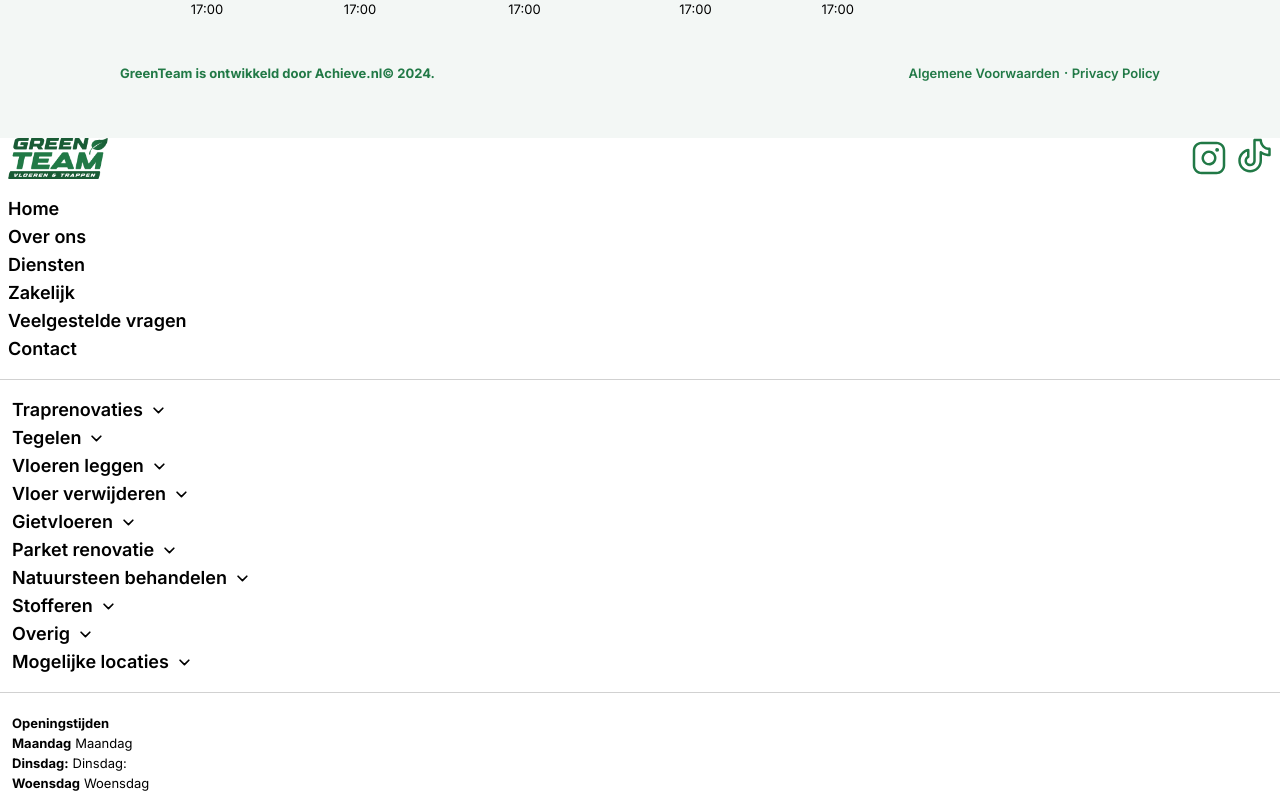
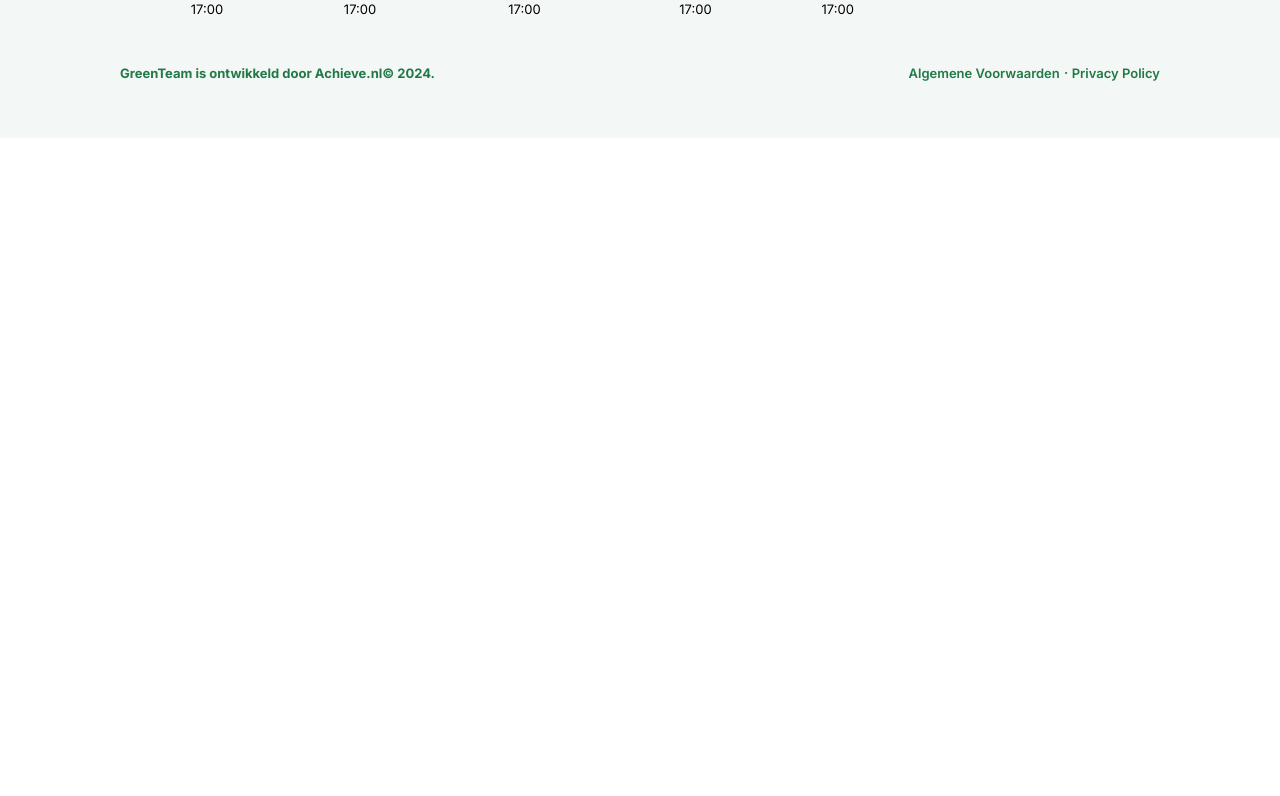
Before and after one commit to GreenTeam88/greenteam-front-end, a Next.js app: page / in a window 1280 px wide. Shown: the part 6940-7736 px from the top of the page. After the commit the page ends 7078 px from the top, so only its background shows below. Built offline with nearby package versions, Linux system fonts and the light colour scheme.

Commit message:
fixing the header new line issue

```diff
--- a/src/components/layout/footer/mobileFooter.tsx
+++ b/src/components/layout/footer/mobileFooter.tsx
@@ -95,7 +95,7 @@ export const BottomSection = () => {
 
 export const MobileFooter = () => {
   return (
-    <div className="flex flex-col w-full">
+    <div className="flex lg:hidden flex-col w-full">
       <TopSection />
       <FooterLightBorder />
       <Columns />
--- a/src/components/layout/header.tsx
+++ b/src/components/layout/header.tsx
@@ -271,7 +271,7 @@ const HeaderColumnItem: React.FC<
       <h5
         key={subPage.name}
         onClick={() => setIsOpened((val) => !val)}
-        className="text-sm hover:text-primaryDefault cursor-pointer"
+        className="text-sm hover:text-primaryDefault whitespace-nowrap cursor-pointer"
       >
         {subPage.name}
         {hasSubPages && <img src="/icons/dropDown.svg" className={cn('mx-2 inline', { 'rotate-180': isOpened })} />}
@@ -281,7 +281,7 @@ const HeaderColumnItem: React.FC<
           {'subPages' in subPage &&
             subPage.subPages &&
             subPage.subPages.map((item) => (
-              <h5 key={subPage.name} className="text-sm  hover:text-primaryDefault cursor-pointer">
+              <h5 key={subPage.name} className="text-sm w-full  hover:text-primaryDefault cursor-pointer">
                 {item.name}
               </h5>
             ))}
@@ -296,7 +296,7 @@ const HeaderColumnItem: React.FC<
 const HeaderColumn: React.FC<HeaderColumnInfo & { index: number }> = ({ subPages, title }) => {
   return (
     <>
-      <div className="flex flex-col gap-[11px]">
+      <div className="flex flex-col  gap-[11px]">
         <h5 className="text-sm font-semibold text-primaryDefault">{title}</h5>
         <div className="flex flex-col gap-1">
           {subPages.map((subPage) => (
@@ -464,7 +464,7 @@ export const HeaderLinksSection = () => {
       onMouseLeave={() => setHoveredLink('')}
       className="flex  flex-col items-center    gap-[39px] relative  justify-center "
     >
-      <div className="flex z-10  gap-[33px] py-1 w-full items-center ">
+      <div className="flex z-10   gap-[33px] py-1 w-full items-center ">
         {headerRoutes.slice(0, 6).map((route, index) => (
           <HeaderBoldLink
             hoveredLink={hoveredLink}
```
